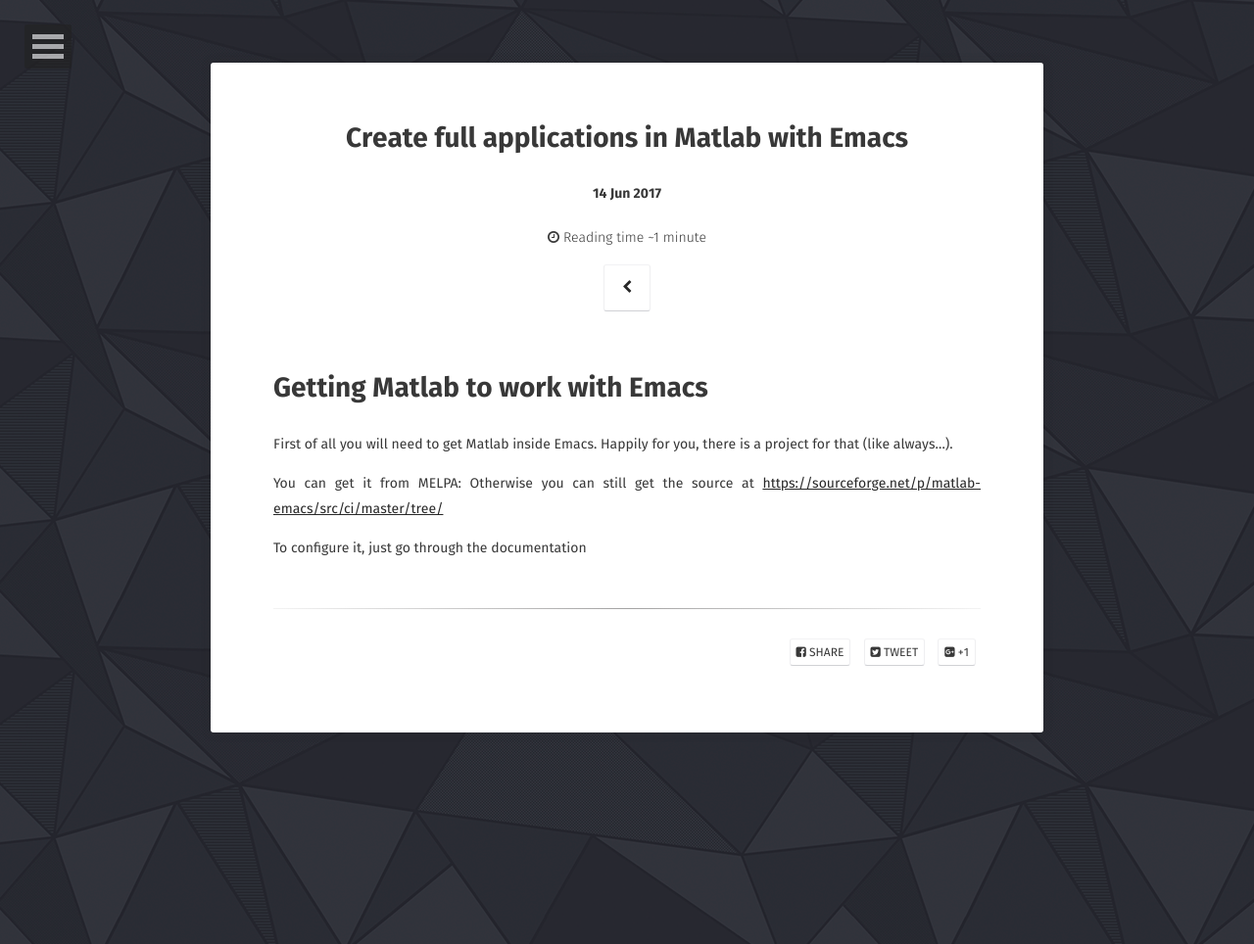
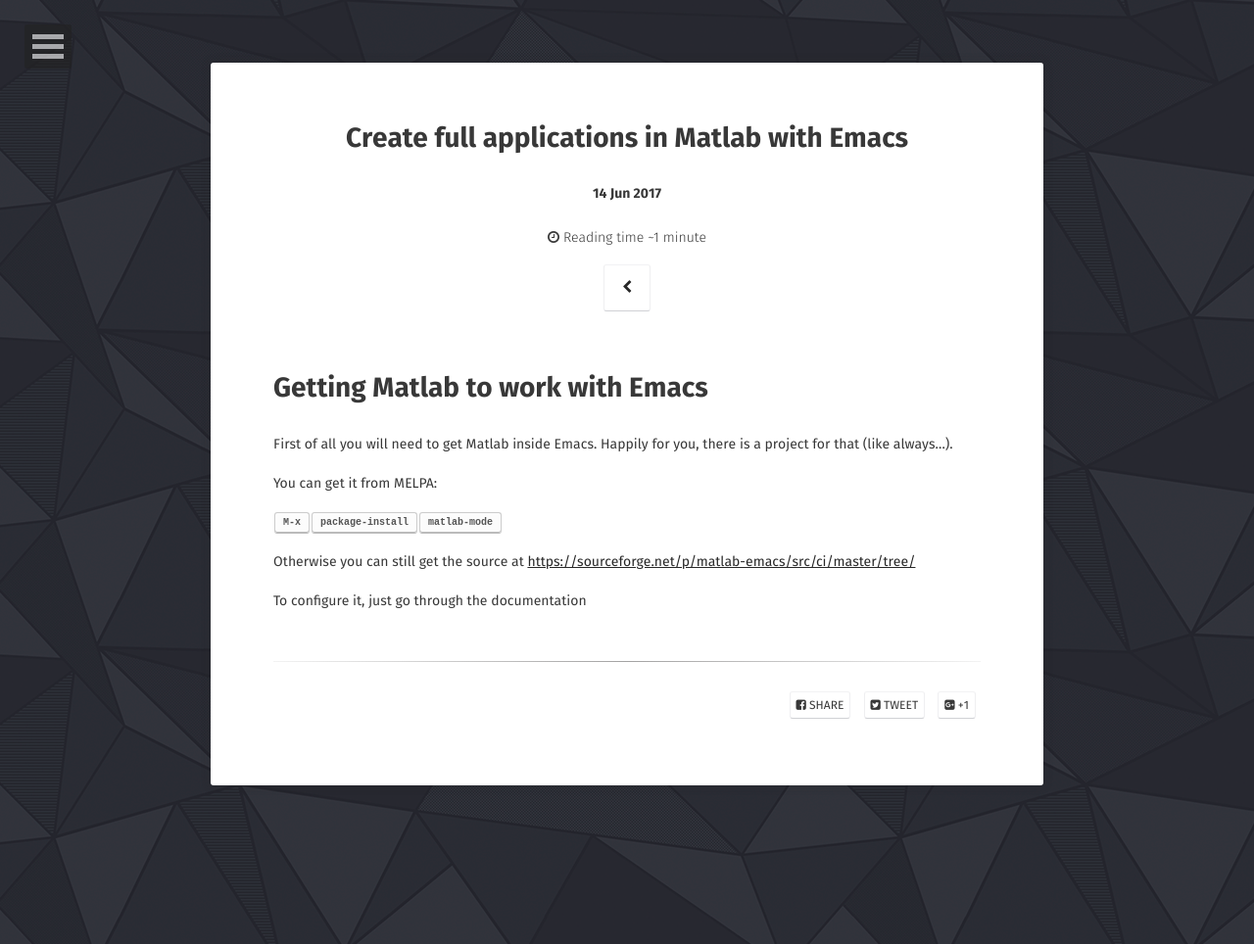
Before and after one commit to KirmTwinty/kirmtwinty.github.io, a Jekyll site: the page built from _posts/2017-06-14-create-full-applications-in-matlab-with-emacs.md, in a window 1280 px wide. Shown: the whole page at 98% size. Built offline with Jekyll 4.4.1, drawn with Linux system fonts in a browser that asks for light colours; some web fonts are replaced; comment, search, counter and statistics services are not loaded.

Commit message:
First post - test

```diff
--- a/_posts/2017-06-14-create-full-applications-in-matlab-with-emacs.md
+++ b/_posts/2017-06-14-create-full-applications-in-matlab-with-emacs.md
@@ -17,7 +17,11 @@
 First of all you will need to get Matlab inside Emacs. Happily for you,
 there is a project for that (like always...).
 
-You can get it from MELPA: Otherwise you can still get the source at
+You can get it from MELPA:
+
+<kbd>M-x</kbd><kbd>package-install</kbd><kbd>matlab-mode</kbd>
+
+Otherwise you can still get the source at
 <https://sourceforge.net/p/matlab-emacs/src/ci/master/tree/>
 
 To configure it, just go through the documentation
```
